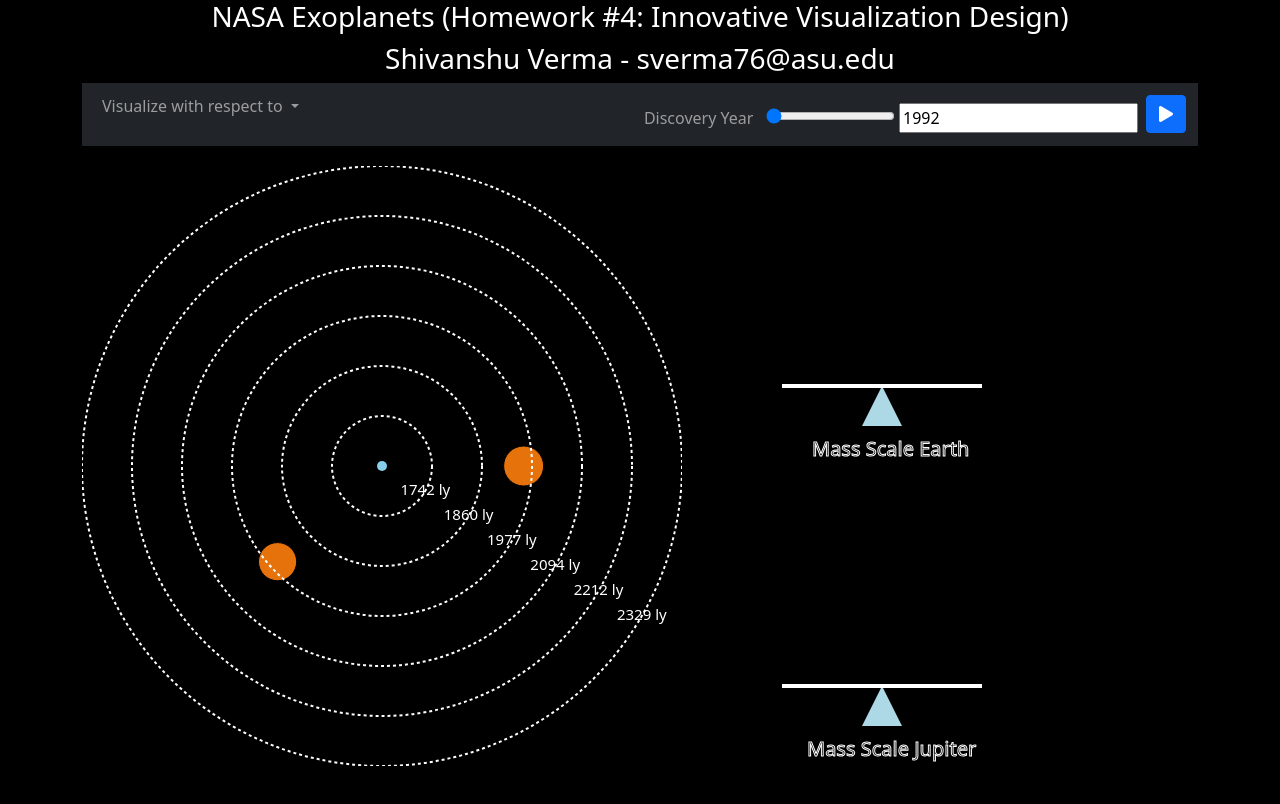
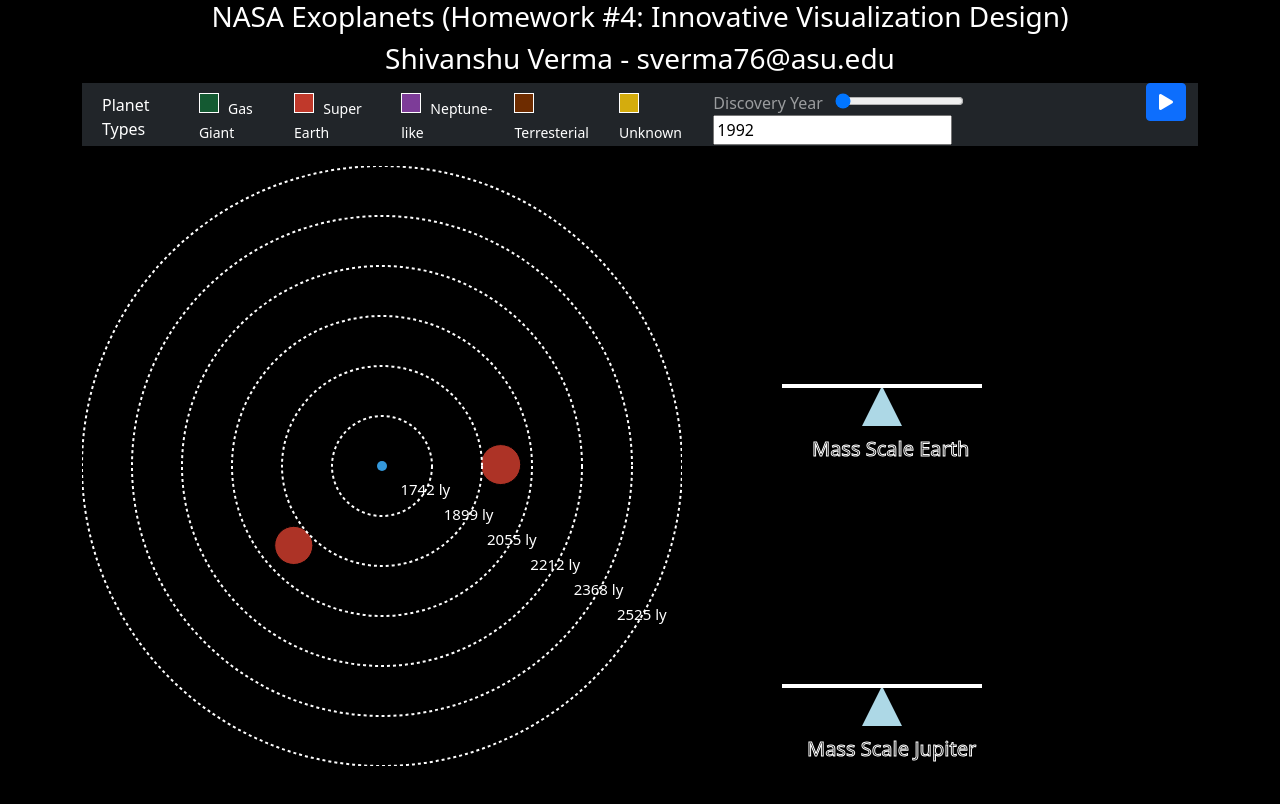
Before and after one commit to Shivanshu156/InnovativeVisualization, a plain HTML site: page index.html in a window 1280 px wide. Drawn offline with nearby package versions, Linux system fonts and the light colour scheme.

Commit message:
only description left

```diff
--- a/index.html
+++ b/index.html
@@ -25,7 +25,7 @@
                 <span class="navbar-toggler-icon"></span>
             </button> -->
             <div class="collapse navbar-collapse" id="navbarSupportedContent">
-                <ul class="navbar-nav me-auto  mb-lg-4">
+                <!-- <ul class="navbar-nav me-auto  mb-lg-4">
 
                     <li class="nav-item dropdown">
                         <a class="nav-link dropdown-toggle" href="#" id="navbarDropdown" role="button"
@@ -45,7 +45,46 @@
                         <a class="nav-link active text" aria-current="page"><span id="wrt-nav-selected"></span></a>
                     </li>
 
+                </ul> -->
+
+                <ul class="navbar-nav me-auto">
+                    <li  class="nav-item">
+                        <a class="nav-link active text" aria-current="page"><span id="size-selected"> Planet Types</span></a>
+                    </li>
+                    <li  class="nav-item">
+                        <a class="nav-link active text" aria-current="page">
+                            <div class="color-block" style="background-color: #145A32;"></div>
+                            <span class="color-name"> Gas Giant </span>
+                        </a>
+                    </li>
+                    <li  class="nav-item">
+                        <a class="nav-link active text" aria-current="page">
+                            <div class="color-block" style="background-color: #C0392B;"></div>
+                            <span class="color-name"> Super Earth </span>
+                        </a>
+                    </li>
+                    <li  class="nav-item">
+                        <a class="nav-link active text" aria-current="page">
+                            <div class="color-block" style="background-color: #7D3C98;"></div>
+                            <span class="color-name"> Neptune-like </span>
+                        </a>
+                    </li>
+                    <li  class="nav-item">
+                        <a class="nav-link active text" aria-current="page">
+                            <div class="color-block" style="background-color: #6E2C00;"></div>
+                            <span class="color-name"> Terresterial </span>
+                        </a>
+                    </li>
+                    <li  class="nav-item">
+                        <a class="nav-link active text" aria-current="page">
+                            <div class="color-block" style="background-color: #D4AC0D;"></div>
+                            <span class="color-name"> Unknown </span>
+                        </a>
+                    </li>
+
+
                 </ul>
+
     <ul class="navbar-nav ml-auto year-container">
         <li class="nav-item">
             <a class="nav-link nav-option" aria-current="page">Discovery Year &nbsp;
@@ -61,7 +100,6 @@
         </li>
         <a class='year-event' value=1993></a>
     </ul>
-
             </div>
         </div>
     </nav>
--- a/main.css
+++ b/main.css
@@ -65,3 +65,18 @@ text.distance-label {
     padding-top: 15px;
     margin-bottom: 20px;
 }
+
+.color-block {
+    display: inline-block;
+    width: 20px;
+    height: 20px;
+    margin-right: 5px;
+    border: 1px solid #fff;
+}
+
+/* Text styling */
+.color-name {
+    color: #fff;
+    font-size: 14px;
+    vertical-align: middle;
+}
--- a/main.js
+++ b/main.js
@@ -10,10 +10,10 @@ let jupiter_mass = 1898.13
 let earth_radius = 3958.8
 let jupiter_radius = 43441
 let wrt = 'earth'
-// let wrt_color = 'skyblue'
+// let wrt_color = '#3498DB'
 let radiusScale
 let year = 1992;
-let distanceMin = 50, distanceMax = 250;
+let distanceMin = 50, distanceMax = 200;
 let d_min, d_max;
 let radiusMin = 5, radiusMax = 20;
 // let seesawEarth
@@ -34,7 +34,8 @@ Promise.all([d3.csv('data/cleaned_5250.csv', (d) => { return d })])
     // console.log(planets_data)
     planet_types = Array.from(new Set(planets_data.map(item => item.planet_type)));
     console.log(planet_types)
-    colorScale = d3.scaleOrdinal().domain(planet_types).range(d3.schemeCategory10);
+    // colorScale = d3.scaleOrdinal().domain(planet_types).range(d3.schemeCategory10);
+    colorScale = d3.scaleOrdinal().domain(planet_types).range([ '#145A32', '#C0392B', '#7D3C98', '#6E2C00', '#D4AC0D']);
     data = planets_data.filter(d=>d.discovery_year<=year).map(d => ({
         ...d,
         radius: d.radius_wrt === 'Earth' ? earth_radius*d.radius_multiplier : jupiter_radius* d.radius_multiplier,
@@ -188,7 +189,7 @@ function drawSeesawJupiter(){
 
 function updateCirclesEarth(n, mass_wrt, name, color) {
     console.log('ionside update circles')
-    let wrt_color = 'skyblue'
+    let wrt_color = '#3498DB'
     if (mass_wrt==='Jupiter'){
        n = n*jupiter_mass/earth_mass;
     }
@@ -223,7 +224,7 @@ function updateCirclesEarth(n, mass_wrt, name, color) {
 
 function updateCirclesJupiter(n, mass_wrt, name, color) {
     console.log('ionside update circles')
-    let wrt_color = 'orange'
+    let wrt_color = '#DC7633'
     if (mass_wrt==='Earth'){
        n = n*earth_mass/jupiter_mass;
     }
@@ -301,8 +302,8 @@ function balanceSeesawEarth(n, name) {
                     seesawEarth = d3.select('.seesawEarth')
                     seesawEarth.append('text')
                     .attr("class", "seesawEarth-info")
-                    .attr("transform", `translate(${seesawEarth_width/2 }, ${seesawEarth_height/5})`)
-                    .text(`1 ${name} = ${parseFloat(n).toFixed(3)} Earth`)
+                    .attr("transform", `translate(${seesawEarth_width/2 }, ${seesawEarth_height/4})`)
+                    .text(`1 (${name}) = ${parseFloat(n).toFixed(3)} (Earth)`)
                     .attr("font-size", "15px")
                     .attr("text-anchor", "middle")
                     .attr("dominant-baseline", "middle")
@@ -362,8 +363,8 @@ function balanceSeesawJupiter(n, name) {
                     seesawJupiter = d3.select('.seesawJupiter')
                     seesawJupiter.append('text')
                     .attr("class", "seesawJupiter-info")
-                    .attr("transform", `translate(${seesawJupiter_width/2 }, ${seesawJupiter_height/5})`)
-                    .text(`1 ${name} = ${parseFloat(n).toFixed(3)} Jupiter`)
+                    .attr("transform", `translate(${seesawJupiter_width/2 }, ${seesawJupiter_height/4})`)
+                    .text(`1 (${name}) = ${parseFloat(n).toFixed(3)} (Jupiter)`)
                     .attr("font-size", "15px")
                     .attr("text-anchor", "middle")
                     .attr("dominant-baseline", "middle")
@@ -555,7 +556,7 @@ function drawSolarChart(){
     .attr("cx",  0)
     .attr("cy",  0)
     .attr("r", radiusScale(earth_radius))
-    .attr("fill", 'skyblue')
+    .attr("fill", '#3498DB')
 
     planets = centralPlanetGroup.selectAll("circle.planet")
         .data(b_data)
@@ -635,6 +636,8 @@ function updateChart(change) {
       console.log('Year change event occured')
       d3.selectAll('.fig-1').remove()
       d3.selectAll('.fig-2').remove()
+      d3.selectAll('.fig-3').remove()
+      d3.selectAll('.fig-4').remove()
       updateData()
 
       let b_data = beeswarm(data)
@@ -714,7 +717,7 @@ function updateChart(change) {
         const xPosition = event.pageX + 10;
         const yPosition = event.pageY - 30;
         // console.log(d)
-        planetTooltip.html(`<strong>${d.data.name}</strong><br>Distance: ${d.data.distance} AU <br>Planet Type: ${d.data.planet_type}`)
+        planetTooltip.html(`<strong>${d.data.name}</strong><br>Distance: ${d.data.distance} ly <br>Planet Type: ${d.data.planet_type}`)
         planetTooltip.style('left', xPosition + 'px')
             .style('top', yPosition + 'px');
         planetTooltip.style('display', 'inline-block')
```
Lines whose indentation alone changed are shown as unchanged.
